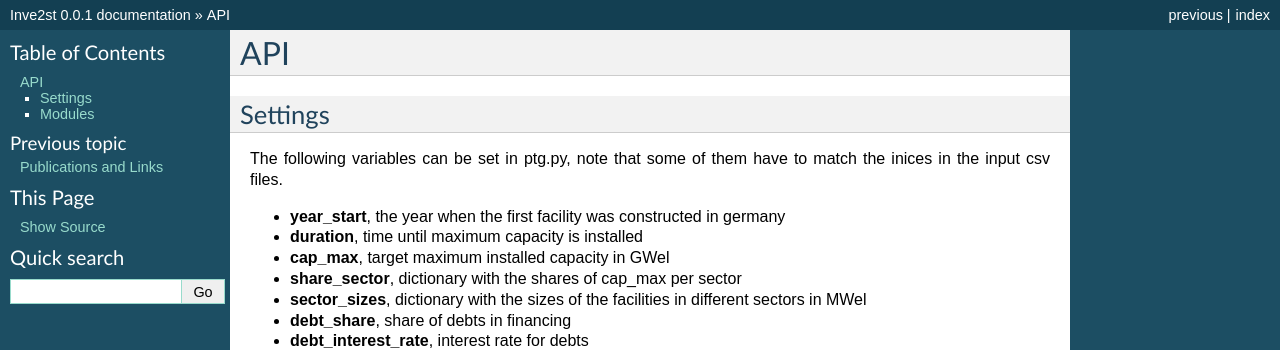
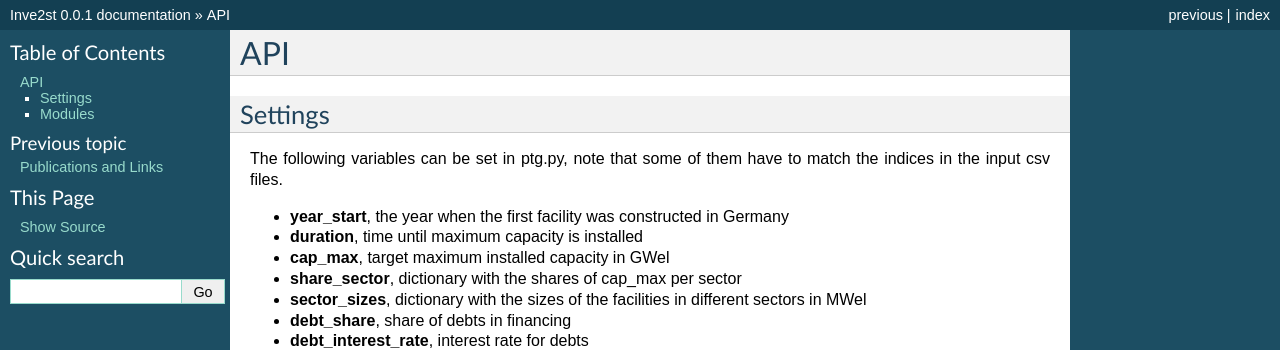
Before and after one commit to CSenkpiel/Inve2st, a Sphinx documentation site: the page built from docs/source/api.rst, in a window 1280 px wide. Shown: the top 350 px of the page. Built offline with Sphinx 7.4.7, drawn with Linux system fonts in a browser that asks for light colours.

```diff
--- a/docs/source/api.rst
+++ b/docs/source/api.rst
@@ -6,9 +6,9 @@ API
 Settings
 --------
 
-The following variables can be set in ptg.py, note that some of them have to match the inices in the input csv files.
+The following variables can be set in ptg.py, note that some of them have to match the indices in the input csv files.
 
-- **year_start**, the year when the first facility was constructed in germany
+- **year_start**, the year when the first facility was constructed in Germany
 - **duration**, time until maximum capacity is installed
 - **cap_max**, target maximum installed capacity in GWel
 - **share_sector**, dictionary with the shares of cap_max per sector
```
